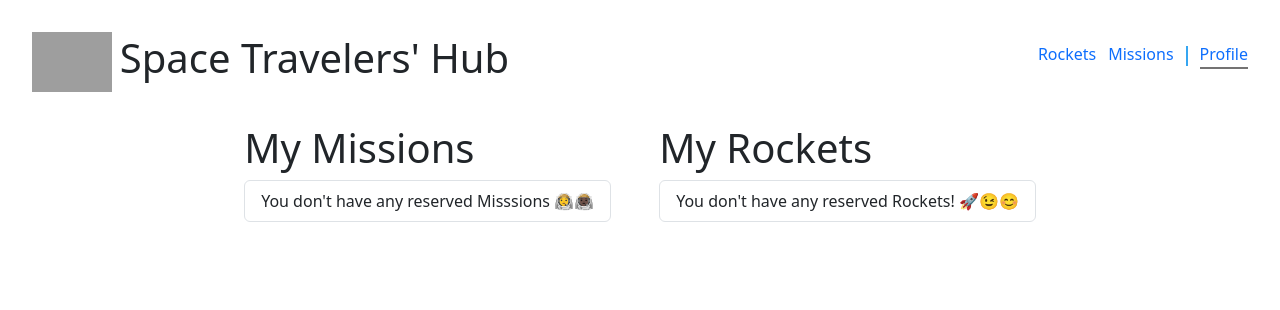
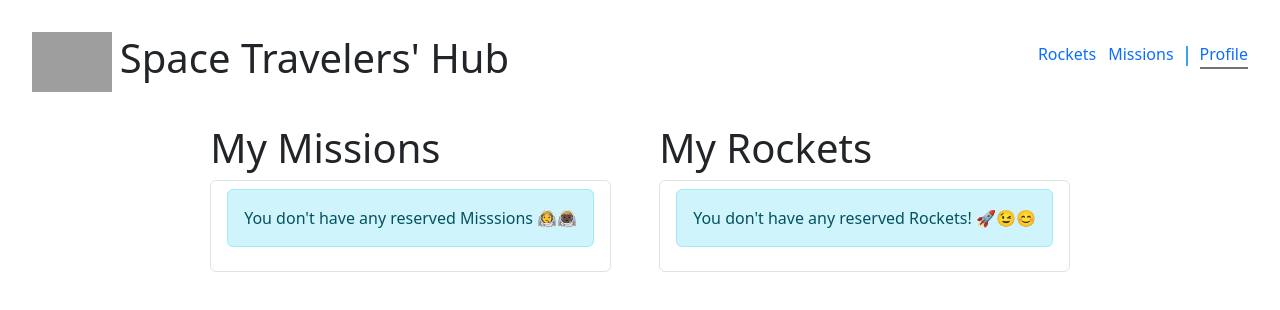
Before and after one commit to Graciano1997/space_travelers_hub, a React (Create React App) app: page /profile in a window 1280 px wide. Shown: the top 310 px of the page. Built offline with nearby package versions, Linux system fonts and the light colour scheme; grey boxes are pictures that could not be loaded.

Commit message:
update the syle

```diff
--- a/src/App.js
+++ b/src/App.js
@@ -3,6 +3,7 @@ import Header from './components/Header';
 import Rocket from './components/Rockets';
 import Profile from './components/Profile';
 import Missions from './components/Missions';
+import Wrong from './components/Wrong';
 import style from './assets/style/App.module.css';
 
 const App = () => (
@@ -13,6 +14,7 @@ const App = () => (
       <Route path="/rocket" element={<Rocket />} />
       <Route path="/missions" element={<Missions />} />
       <Route path="/profile" element={<Profile />} />
+      <Route path="*" element={<Wrong />} />
     </Routes>
   </div>
 );
--- a/src/components/Profile.jsx
+++ b/src/components/Profile.jsx
@@ -1,3 +1,4 @@
+import Alert from 'react-bootstrap/Alert';
 import { useSelector } from 'react-redux';
 import ListGroup from 'react-bootstrap/ListGroup';
 import style from '../assets/style/Profile.module.css';
@@ -15,7 +16,7 @@ function Profile() {
         <h1>My Missions</h1>
         <ListGroup className={style.missionContainer}>
           {(reservedmissions.length === 0) && (
-            <ListGroup.Item>You don&apos;t have any reserved Misssions 👨‍🚀👩🏿‍🚀 </ListGroup.Item>
+            <ListGroup.Item><Alert variant="info">You don&apos;t have any reserved Misssions 👨‍🚀👩🏿‍🚀 </Alert></ListGroup.Item>
           )}
 
           {
@@ -34,7 +35,7 @@ function Profile() {
         <ListGroup className={style.rocketsContainer}>
 
           {(reservedRockets.length === 0) && (
-            <ListGroup.Item>You don&apos;t have any reserved Rockets! 🚀😉😊</ListGroup.Item>
+            <ListGroup.Item><Alert variant="info">You don&apos;t have any reserved Rockets! 🚀😉😊</Alert></ListGroup.Item>
           )}
 
           {reservedRockets.map((rocket, index) => (
--- a/src/components/Wrong.jsx
+++ b/src/components/Wrong.jsx
@@ -1,9 +1,12 @@
+import Alert from 'react-bootstrap/Alert';
 import style from '../assets/style/Info.module.css';
 
 const Wrong = () => (
   <div className={style.errorContainer}>
-    <h1>UUUPPPSSSS! Page Not Found 😫😭🚀🚀🚀</h1>
-    <p>Please Ensure to write a valid path...</p>
+    <Alert variant="warning">
+      <h1>UUUPPPSSSS! Page Not Found 😫😭🚀🚀🚀</h1>
+      <p>Please Ensure to write a valid path...</p>
+    </Alert>
   </div>
 );
 
```
